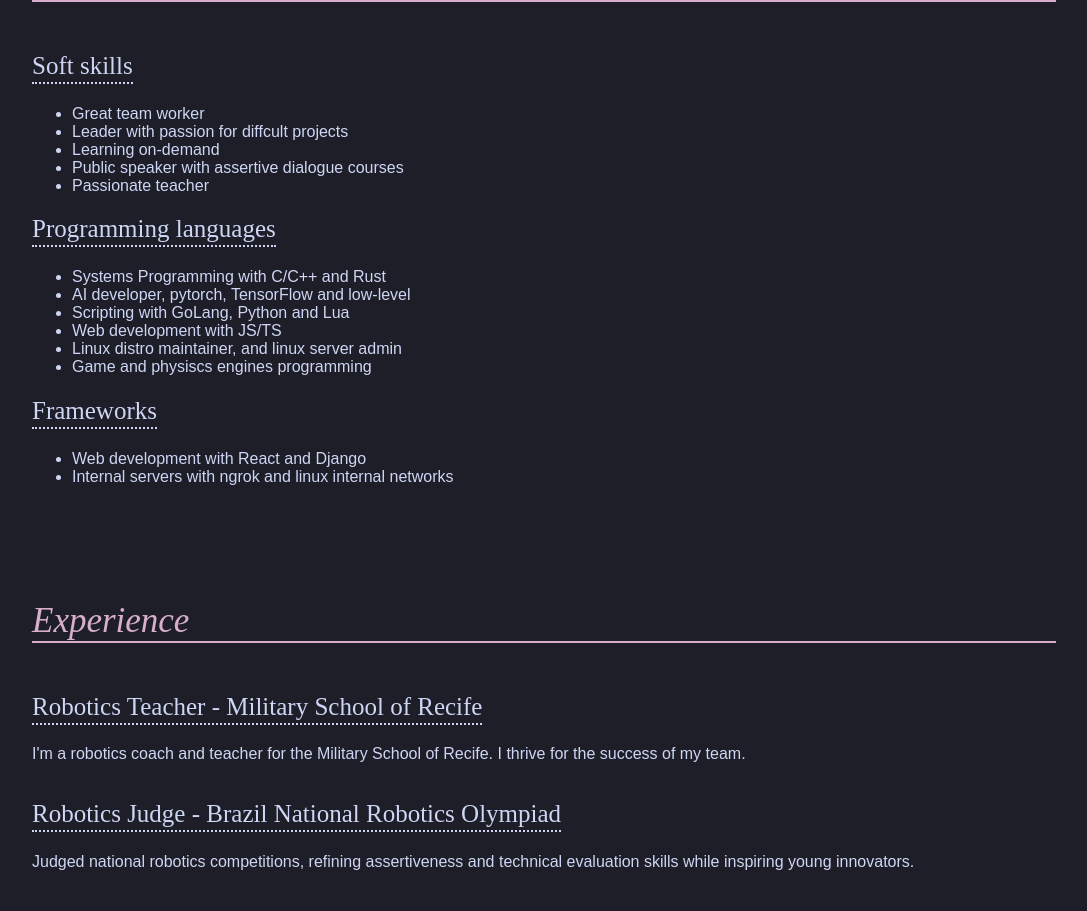
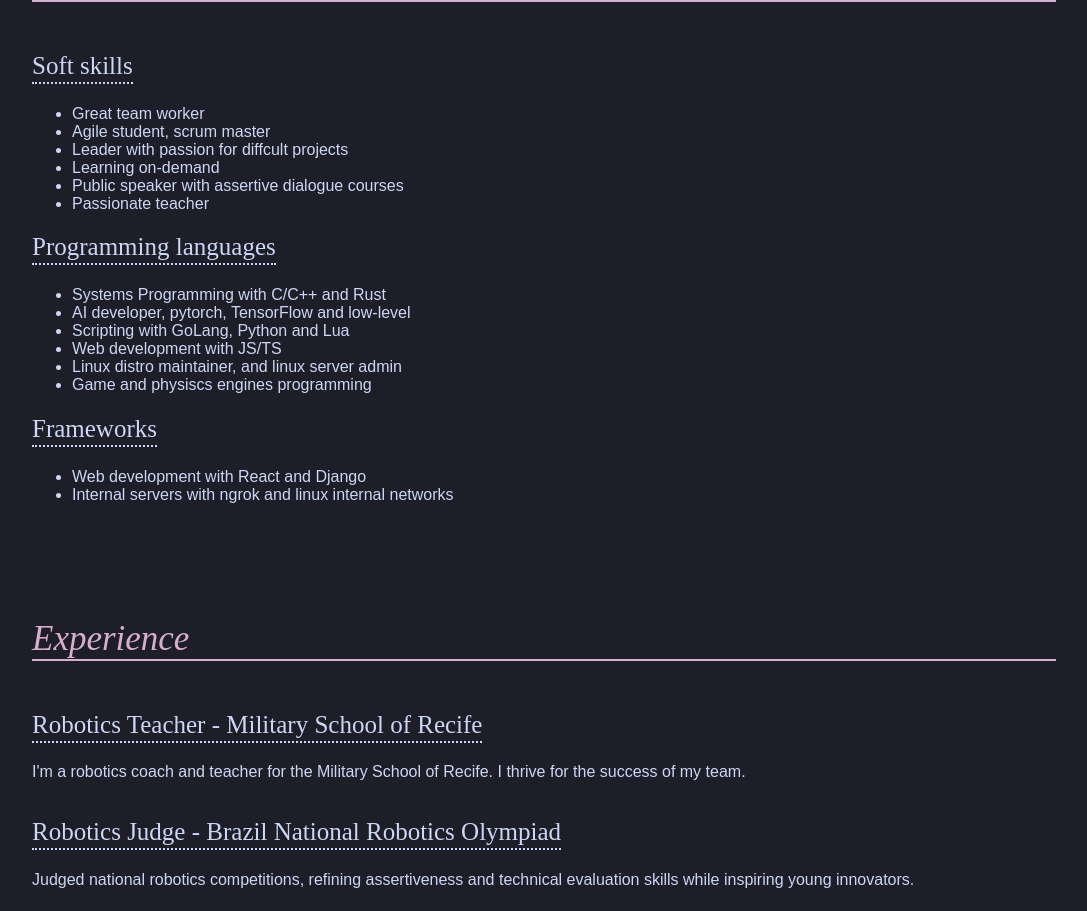
Before and after one commit to pchagas72/personal_website, a React (Vite) app: page /resume in a window 1280 px wide. Shown: the part 1140-2051 px from the top of the page, without its empty margins (96-1183 px from the left). Built offline with nearby package versions, Linux system fonts and the light colour scheme; a web font is replaced by a local one.

Commit message:
Added agile to resume

```diff
--- a/src/routes/Resume.tsx
+++ b/src/routes/Resume.tsx
@@ -30,6 +30,7 @@ function Resume(){
                     <h2 className="section_title">Soft skills</h2>
                     <ul>
                         <li> Great team worker </li>
+                        <li> Agile student, scrum master </li>
                         <li> Leader with passion for diffcult projects </li>
                         <li> Learning on-demand </li>
                         <li> Public speaker with assertive dialogue courses </li>
```
